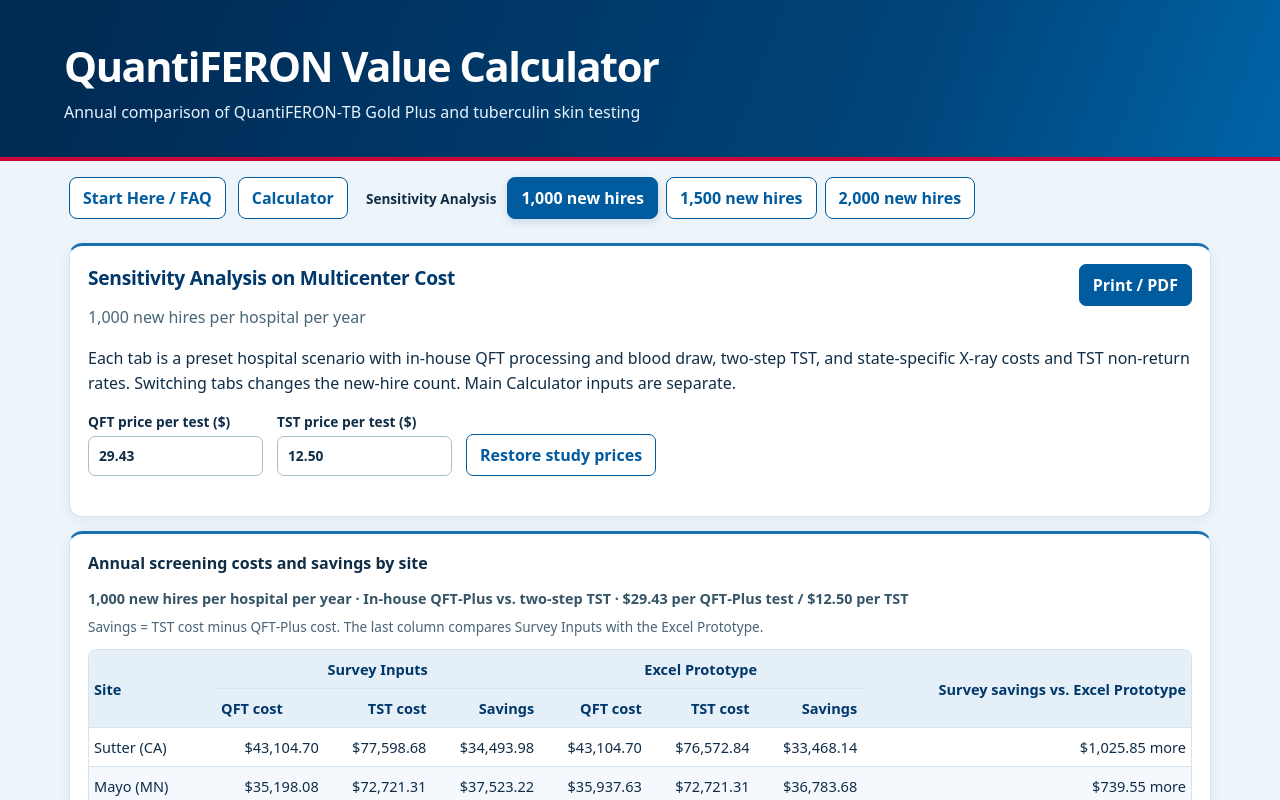
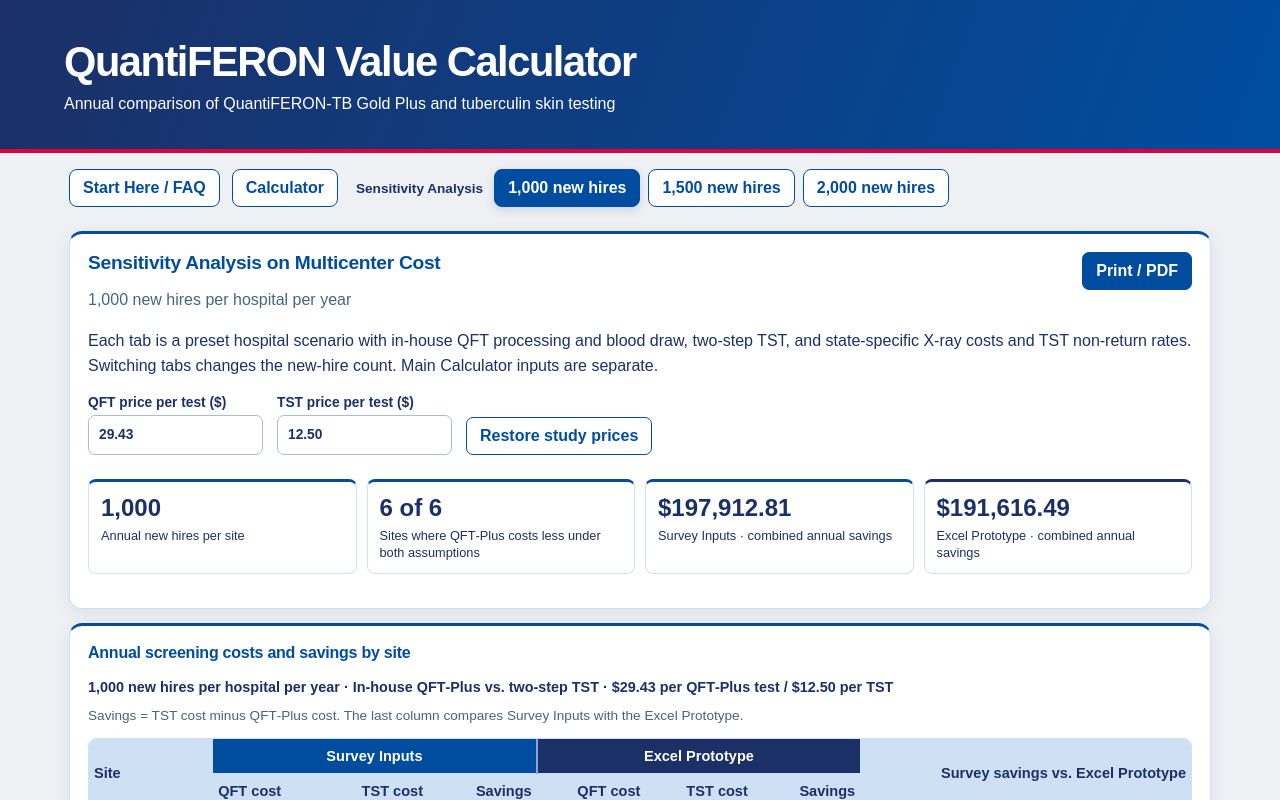
Before and after one commit to olardodan-dot/QFT-Value-calc, a plain HTML site: page index.html in a window 1280 px wide. Both pictures are taken after a click on the button "1,000 new hires". Shown: the top 800 px of the page. Drawn offline with Linux system fonts and the light colour scheme.

Commit message:
Apply QIAGEN slide palette and add study summary cards

```diff
--- a/index.html
+++ b/index.html
@@ -69,37 +69,48 @@ main.findings{display:block}.table-scroll{overflow-x:auto}.table-scroll table{mi
 .positivity-overview th:nth-child(2),.positivity-overview td:nth-child(2){text-align:left}
 .positivity-details{margin:12px 0 0;padding:10px 12px}
 @media print{.positivity-details:not([open]){display:none}}
-/* QIAGEN-inspired theme based on public corporate materials. */
-:root{--blue:#00386b;--green:#005b9f;--line:#d5e3ef;--brand-red:#cd0039;--ink:#102d47;background:#edf4fa;color:var(--ink)}
-header{background:linear-gradient(110deg,#002b55 8%,#004479 70%,#0064a7);border-bottom:4px solid var(--brand-red);padding:32px max(5vw,20px)}
-header h1{letter-spacing:-.035em}header p{color:#e5f3ff}
+/* Palette and typography from the QIAGEN PowerPoint slide master. */
+:root{font-family:Arial,Helvetica,sans-serif;--blue:#004D9F;--green:var(--blue);--navy:#1B3067;--line:#CEE0F3;--mid-blue:#87A6D5;--brand-red:#E0003C;--paper:#EEF0F4;background:var(--paper);color:var(--navy)}
+header{background:linear-gradient(110deg,var(--navy),var(--blue));border-bottom:4px solid var(--brand-red);padding:32px max(5vw,20px)}
+header h1{letter-spacing:-.035em}header p{color:#FFFFFF}
 .views{column-gap:12px;row-gap:8px}.views button{border-radius:8px}
-.views button[aria-pressed="true"]{box-shadow:0 3px 9px #00386b24}
-main section,main details{border-color:var(--line);box-shadow:0 3px 14px #193e6810}
-main section h2{color:#00386b;letter-spacing:-.015em}
-#findingsPanel>section{border-top:3px solid #1b70b1}
+.views button[aria-pressed="true"]{box-shadow:0 3px 9px #1b306728}
+main section,main details{border-color:var(--line);box-shadow:0 4px 16px #1b306714}
+main section h2,main section h3{color:var(--blue);letter-spacing:-.015em}
+#findingsPanel>section{border-top:3px solid var(--blue)}
 #findingsPanel .table-scroll{border:1px solid var(--line);border-radius:8px}
-#findingsPanel thead th{background:#e5eff8;color:#00386b}
-#findingsPanel thead th[scope="colgroup"]{text-align:center}
-#findingsPanel .break-even-table thead th[scope="colgroup"]:last-child{background:#d3e8fa}
-#findingsPanel .break-even-table thead th[scope="colgroup"]:last-child,
-.break-even-table thead tr:nth-child(2) th:nth-child(4),
-.break-even-table tbody td:nth-child(5){border-left-color:#78a1c3}
-#findingsPanel tbody tr:nth-child(even){background:#f5f9fd}
-#findingsPanel td[style]{background:#dcebf9!important;color:#00386b}
-#findingsPanel .presentation-takeaway{background:#eaf3fb;border-left-color:#0064a7;color:#153a5c}
-.summary-metrics .banner{background:#e5f1fc;border-top:3px solid #0064a7;color:#00386b}
-.summary-metrics .banner.loss{background:#fff2f3;border-top-color:var(--brand-red);color:#8e1835}
+#findingsPanel thead th{background:var(--line);color:var(--navy)}
+#findingsPanel thead th[scope="colgroup"]{text-align:center;background:var(--blue);color:white}
+#findingsPanel thead th[scope="colgroup"]+th[scope="colgroup"]{background:var(--navy);border-left:2px solid var(--mid-blue)}
+#findingsRows td:nth-child(5),.break-even-table thead tr:nth-child(2) th:nth-child(4),
+.break-even-table tbody td:nth-child(5){border-left:2px solid var(--mid-blue)}
+#findingsPanel tbody tr:nth-child(even){background:var(--paper)}
+#findingsPanel .study-base-cell{background:var(--line);color:var(--navy);font-weight:750}
+#findingsPanel .higher-cost{color:var(--brand-red);font-weight:750}
+#findingsPanel .presentation-takeaway{background:var(--line);border-left-color:var(--blue);color:var(--navy)}
+.presentation-caption{color:var(--navy)}
+.study-kpis{display:grid;grid-template-columns:repeat(4,minmax(0,1fr));gap:10px;margin:16px 0}
+.study-kpi{border:1px solid var(--line);border-top:3px solid var(--blue);border-radius:8px;padding:12px;background:#FFFFFF}
+.study-kpi.prototype{border-top-color:var(--navy)}
+.study-kpi strong,.study-kpi span{display:block}
+.study-kpi strong{font-size:clamp(1rem,2vw,1.5rem);color:var(--navy);font-variant-numeric:tabular-nums;margin-bottom:5px}
+.study-kpi span{font-size:.8rem;line-height:1.35}
+.study-kpi.higher-cost{border-top-color:var(--brand-red)}
+.study-kpi.higher-cost strong{color:var(--brand-red)}
+.summary-metrics .banner{background:var(--line);border-top:3px solid var(--blue);color:var(--navy)}
+.summary-metrics .banner.loss{background:var(--paper);border-top-color:var(--brand-red);color:var(--navy)}
 .result-table-frame{border-color:var(--line)}
-.result-table thead th{background:#00386b}
-.result-table thead th:nth-child(2){background:#005b9f}
-.result-table td:nth-child(2){background:#eaf4ff;color:#00386b;border-left-color:#d5e3ef}
-.result-table tr.group th,.result-table tr.total th,.result-table tr.total td{background:#dcebf9;color:#00386b;border-color:#adc9e2}
-.time-table .site-group{vertical-align:middle;background:#e5eff8;color:#00386b;font-weight:750}
-.time-table tbody tr.site-start:not(:first-child)>*{border-top:2px solid #afc8e0}
+.result-table thead th{background:var(--navy)}
+.result-table thead th:nth-child(2){background:var(--blue)}
+.result-table td:nth-child(2){background:#cee0f34d;color:var(--navy);border-left-color:var(--line)}
+.result-table td:nth-child(3){background:var(--paper)}
+.result-table tr.group th,.result-table tr.total th,.result-table tr.total td{background:var(--line);color:var(--navy);border-color:var(--mid-blue)}
+.time-table .site-group{vertical-align:middle;background:var(--line);color:var(--navy);font-weight:750}
+.time-table tbody tr.site-start:not(:first-child)>*{border-top:2px solid var(--mid-blue)}
 .time-table tbody th[scope="row"]{text-align:left;font-weight:600}
-.time-table tbody td:nth-last-child(2){color:#00386b;font-weight:750;background:#eaf3fb}
-@media print{header{background:white;color:#00386b;border-bottom-width:2px;padding:0 0 10px}header p{color:#153a5c}main section,main details{box-shadow:none}.result-table thead th{color:#00386b}}
+.time-table tbody td:nth-last-child(2){color:var(--navy);font-weight:750;background:#cee0f34d}
+@media screen and (max-width:720px){.study-kpis{grid-template-columns:repeat(2,minmax(0,1fr))}}
+@media print{header{background:white;color:var(--navy);border-bottom-width:2px;padding:0 0 10px}header p{color:var(--navy)}main section,main details{box-shadow:none}.result-table thead th{color:var(--navy)}.study-kpis{break-inside:avoid}#findingsPanel thead th[scope="colgroup"]{background:var(--line);color:var(--navy)}}
 </style>
 </head>
 <body>
@@ -194,6 +205,7 @@ main section h2{color:#00386b;letter-spacing:-.015em}
 <button class="secondary" type="reset">Restore study prices</button>
 <p class="note" id="studyPriceError" role="status"></p>
 </form>
+<div id="studyKpis" class="study-kpis" aria-label="Study summary"></div>
 </section>
 <section aria-label="Annual screening costs and savings by site">
 <h3>Annual screening costs and savings by site</h3>
@@ -518,6 +530,13 @@ function renderFindings(hires) {
   ).join('');
   const largest = results.reduce((a,b) => Math.abs(a.change) >= Math.abs(b.change) ? a : b);
   const savesUnderBoth = results.filter(({defaultsRun,excelRun}) => defaultsRun.gain > 0 && excelRun.gain > 0).length;
+  const surveySavings = results.reduce((total,site) => total+site.defaultsRun.gain,0);
+  const prototypeSavings = results.reduce((total,site) => total+site.excelRun.gain,0);
+  const kpi = (value,label,classes='') => '<div class="study-kpi '+classes+'"><strong>'+value+'</strong><span>'+label+'</span></div>';
+  const totalKpi = (total,source,classes='') => kpi(usd(Math.abs(total)),source+' · '+(total < 0 ? 'combined additional annual cost' : 'combined annual savings'),classes+(total<0?' higher-cost':''));
+  element('studyKpis').innerHTML = kpi(fmt(hires),'Annual new hires per site')+
+    kpi(savesUnderBoth+' of '+results.length,'Sites where QFT‑Plus costs less under both assumptions')+
+    totalKpi(surveySavings,'Survey Inputs')+totalKpi(prototypeSavings,'Excel Prototype','prototype');
   element('findingsSummary').textContent = 'QFT‑Plus costs less in '+savesUnderBoth+' of '+results.length+' sites under both positivity assumptions. '+studySite(largest.state)+' shows the largest difference: '+usd(largest.defaultsRun.gain)+' in savings with Survey Inputs versus '+usd(largest.excelRun.gain)+' with the Excel Prototype.';
 
   const priceResults = [27.26,29.43,45,60].map(qPrice => ({
@@ -532,7 +551,7 @@ function renderFindings(hires) {
   }));
   element('priceRows').innerHTML = priceResults.map(({qPrice,outcomes}) =>
     '<tr><th scope="row">'+usd(qPrice)+'</th>'+outcomes.map(({tPrice,total,positiveStates}) =>
-      '<td'+(qPrice === studyBase.qPrice && tPrice === studyBase.tPrice ? ' style="background:#e5f5ef;font-weight:700"' : '')+
+      '<td class="'+(qPrice === studyBase.qPrice && tPrice === studyBase.tPrice ? 'study-base-cell' : total < 0 ? 'higher-cost' : '')+'"'+
       '>'+usd(total)+'<br><small>'+positiveStates+' of '+results.length+' sites save</small></td>'
     ).join('')+'</tr>'
   ).join('');
```
